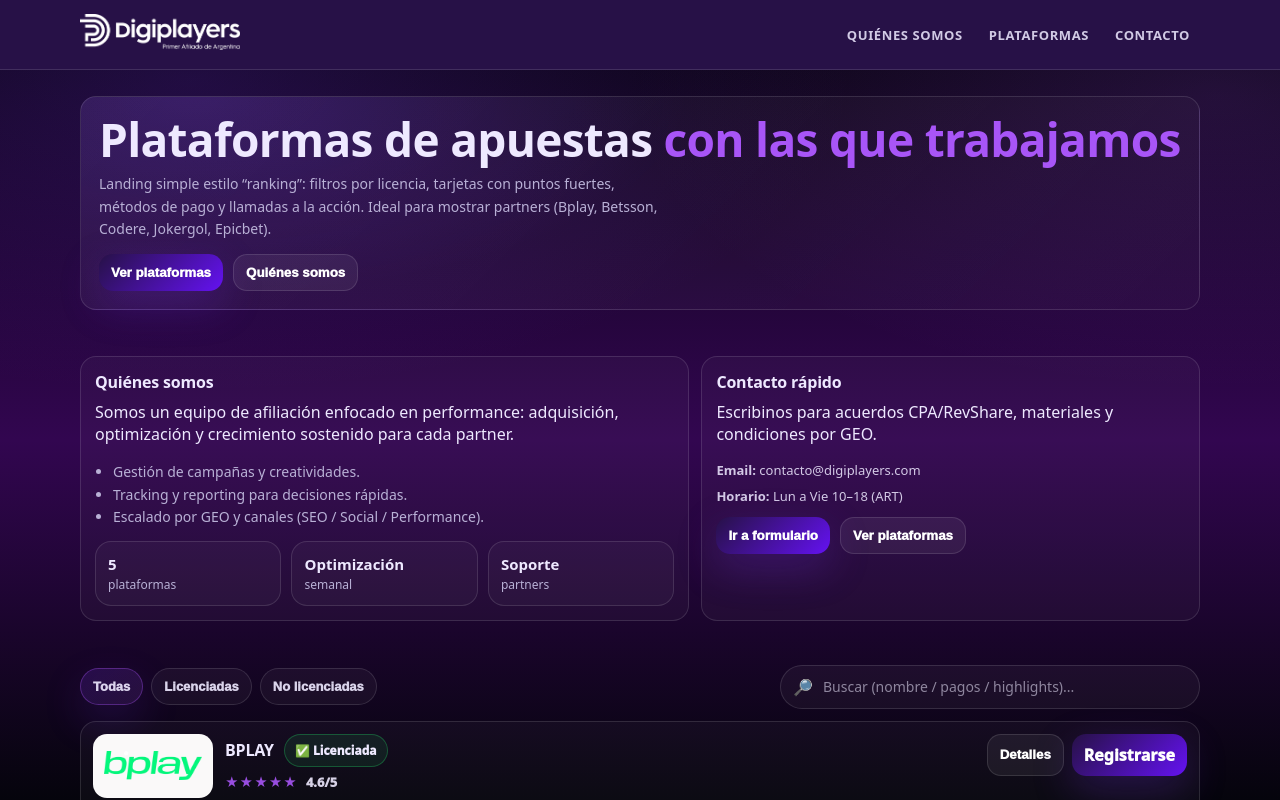
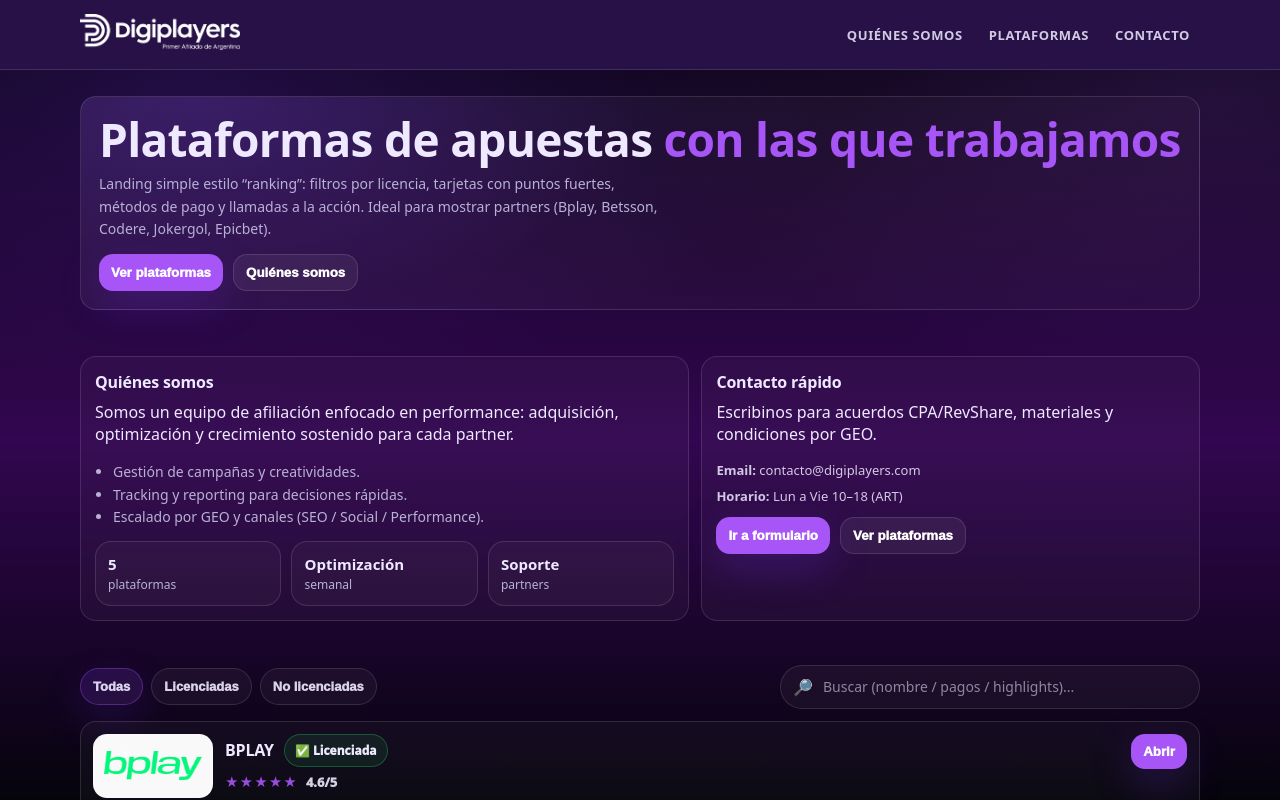
Before and after one commit to camilocordoba27/digiplayers, a React (Vite) app in the folder landing-digiplayers/: page / in a window 1280 px wide. Shown: the top 800 px of the page. Built offline with nearby package versions, Linux system fonts and the light colour scheme.

Commit message:
btn modificado

```diff
--- a/landing-digiplayers/src/components/PlatformCard.jsx
+++ b/landing-digiplayers/src/components/PlatformCard.jsx
@@ -38,12 +38,12 @@
 
         <div className="rightbox">
           <div className="ctaRow">
-            <button className="btn secondary" type="button" onClick={() => onOpenDetails(platform)}>
-              Detalles
+            <button
+              className="btn"
+              onClick={() => onOpenDetails({ ...platform, mode: "links" })}
+            >
+              Abrir
             </button>
-            <a className="btn" href={platform.openUrl} target="_blank" rel="noopener noreferrer">
-              Registrarse
-            </a>
           </div>
         </div>
       </div>
--- a/landing-digiplayers/src/components/PlatformModal.jsx
+++ b/landing-digiplayers/src/components/PlatformModal.jsx
@@ -21,7 +21,28 @@
         <div className="modalBody">
           <div className="modalGrid">
             <div className="panel" style={{ padding: 12 }}>
-              <h2 style={{ fontSize: 14, margin: 0 }}>Highlights</h2>
+              <h2 style={{ fontSize: 14, margin: 0 }}>Opciones</h2>
+              {platform.mode === "links" && platform.trackingLinks && (
+  <div style={{ marginTop: 20 }}>
+    <h3 style={{ fontSize: 14, marginBottom: 10 }}>
+      Elegí una opción para registrarte
+    </h3>
+
+    <div style={{ display: "flex", flexDirection: "column", gap: 10 }}>
+      {platform.trackingLinks.map((link, i) => (
+        <a
+          key={i}
+          href={link.url}
+          target="_blank"
+          rel="noopener noreferrer"
+          className="btn"
+        >
+          {link.name}
+        </a>
+      ))}
+    </div>
+  </div>
+)}
               <div style={{ marginTop: 8, color: "var(--muted)", lineHeight: 1.6, fontSize: 14 }}>
                 <ul style={{ margin: 0, paddingLeft: 18 }}>
                   {platform.highlights.map((item) => (
--- a/landing-digiplayers/src/data/platforms.js
+++ b/landing-digiplayers/src/data/platforms.js
@@ -8,7 +8,13 @@
     highlights: ["Alta conversión mobile", "Promos recurrentes", "Soporte para partners"],
     payments: ["Transferencia", "Mercado Pago"],
     logo: "img/bplaylogo.png",
-    openUrl: "#",
+    trackingLinks: [
+    { name: "PBA", url: "https://pba.bplay.bet.ar/register?memberid=10212&sourceid=12" },
+    { name: "CABA", url: "https://caba.bplay.bet.ar/register?memberid=59&sourceid=8" },
+    { name: "SANTA FE", url: "https://santafe.bplay.bet.ar/register?memberid=26&sourceid=76881" },
+    { name: "CORDOBA", url: "https://cordoba.bplay.bet.ar/register?memberid=23&sourceid=20" },
+    { name: "MENDOZA", url: "https://mendoza.bplay.bet.ar/es/register?aff=CAMIMZA" },
+  ]
   },
   {
     id: "betsson",
@@ -19,7 +25,11 @@
     highlights: ["Marca reconocida", "Buena retención", "Creatividades disponibles"],
     payments: ["Tarjetas", "Transferencia", "Mercado Pago"],
     logo: "img/Betsson.png",
-    openUrl: "#",
+    trackingLinks: [
+    { name: "PBA", url: "#" },
+    { name: "CABA", url: "#" },
+    { name: "CORDOBA", url: "#" },
+  ]
   },
   {
     id: "codere",
@@ -28,9 +38,12 @@
     rating: 4.5,
     bonus: "Bono destacado (editable)",
     highlights: ["Sportsbook + casino", "Promos por eventos", "Tracking por campaña"],
-    payments: ["Tarjetas", "Transferencia", "E-wallets"],
+    payments: ["Tarjetas", "Transferencia"],
     logo: "img/codere.png",
-    openUrl: "#",
+    trackingLinks: [
+    { name: "CABA", url: "#" },
+    { name: "MENDOZA", url: "#" },
+  ]
   },
   {
     id: "betano",
@@ -41,7 +54,11 @@
     highlights: ["Buena experiencia mobile", "Marca fuerte", "Promociones frecuentes"],
     payments: ["Transferencia", "Tarjetas", "Mercado Pago"],
     logo: "img/betano.png",
-    openUrl: "#",
+    trackingLinks: [
+    { name: "PBA", url: "#" },
+    { name: "CABA", url: "#" },
+    { name: "MENDOZA", url: "#" },
+  ]
   },
   {
     id: "sportsbetar",
@@ -56,6 +73,9 @@
     ],
     payments: ["Transferencia", "Tarjetas", "Mercado Pago"],
     logo: "/img/Sportsbet.png",
-    openUrl: "#",
+     trackingLinks: [
+    { name: "PBA", url: "#" },
+    { name: "MENDOZA", url: "#" },
+  ]
   },
 ];
--- a/landing-digiplayers/src/style.css
+++ b/landing-digiplayers/src/style.css
@@ -82,11 +82,11 @@
       border-radius:14px;
       font-weight:950;
       color:#fff;
-      background: linear-gradient(135deg,var(--brand),var(--brand2));
+      background: var(--brand3);
       box-shadow:0 14px 40px var(--glow);
       transition: transform 140ms ease, filter 140ms ease;
     }
-    .btn:hover{transform:translateY(-1px); filter:brightness(1.06)}
+    .btn:hover{transform:translateY(-1px); filter:brightness(1.26)}
     .btn.secondary{
       background: rgba(255,255,255,.06);
       border:1px solid var(--stroke);
```
